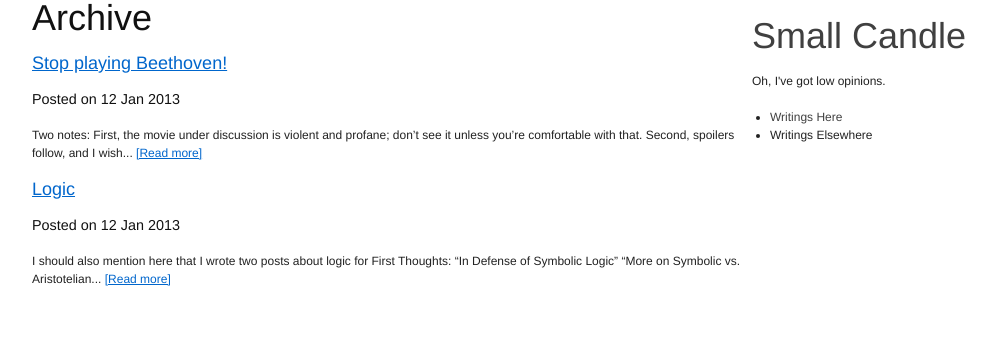
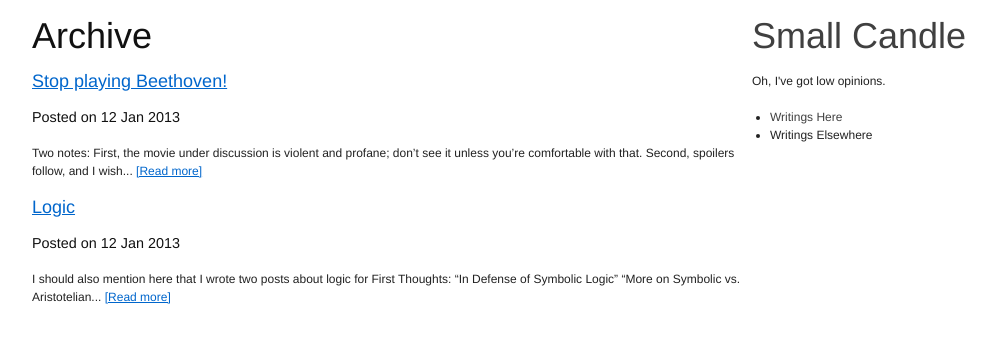
Before and after one commit to williamrandolph/williamrandolph.github.com, a Jekyll site: the page built from archive.html, in a window 1280 px wide. Shown: the top 343 px of the page, without its empty margins (133-1129 px from the left). Built offline with Jekyll 4.4.1, drawn with Linux system fonts in a browser that asks for light colours; Markdown is read by kramdown in place of the engine named in the settings.

Commit message:
Archive page.

```diff
--- a/archive.html
+++ b/archive.html
@@ -3,9 +3,11 @@ layout: default
 title: Archive
 description: Archive of posts
 ---
+<div class="prepend-top">
 <h1>{{ page.title }}</h1>
 
 {% assign posts = site.posts %}
 {% assign listing_limit = 20 %}
 {% assign summary_words = 25 %}
 {% include post-listing.html %}
+</div>
```
